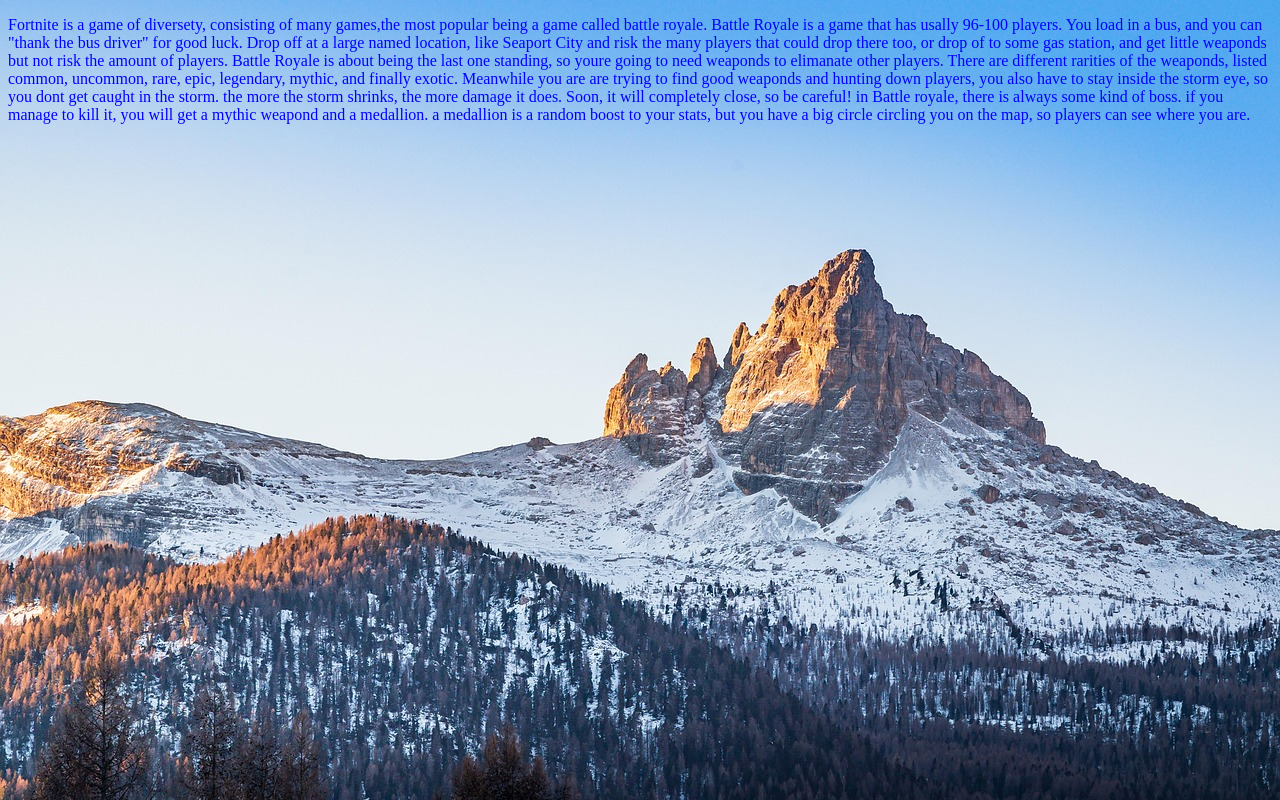
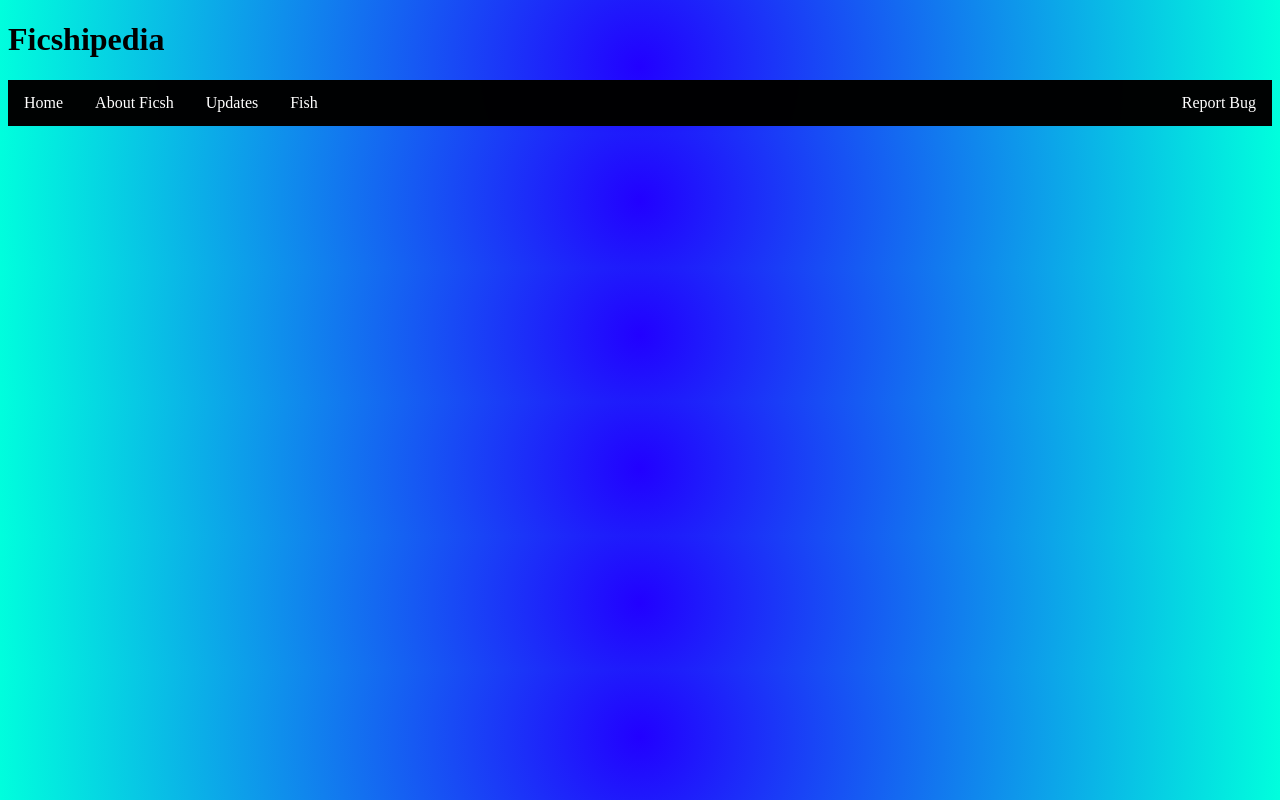
Before and after one commit to Notaguy746/mywebsite, a plain HTML site: page index.html in a window 1280 px wide. Drawn offline with Linux system fonts and the light colour scheme.

Commit message:
i updated the title

```diff
--- a/index.html
+++ b/index.html
@@ -3,21 +3,16 @@
 <head>
     <meta charset="UTF-8">
     <meta name="viewport" content="width=device-width, initial-scale=1.0">
-    <body background="ian.jpg" <body text="blue"
-    <h1></h1>
-    <p> Fortnite is a game of diversety, consisting of many games,the most popular
-        being a game called battle royale. Battle Royale is a game that has usally
-        96-100 players. You load in a bus, and you can "thank the bus driver" for
-        good luck. Drop off at a large named location, like Seaport City and risk
-        the many players that could drop there too, or drop of to some gas station,
-        and get little weaponds but not risk the amount of players. Battle Royale is
-        about being the last one standing, so youre going to need weaponds to elimanate
-        other players. There are different rarities of the weaponds, listed common,
-        uncommon, rare, epic, legendary, mythic, and finally exotic. Meanwhile you are
-        are trying to find good weaponds and hunting down players, you also have to
-        stay inside the storm eye, so you dont get caught in the storm. the more the
-        storm shrinks, the more damage it does. Soon, it will completely close, so
-        be careful! in Battle royale, there is always some kind of boss. if you
-        manage to kill it, you will get a mythic weapond and a medallion. a medallion
-        is a random boost to your stats, but you have a big circle circling you on
-        the map, so players can see where you are.
+    <title>A fun</title>
+</head>
+<body>
+    <link rel="stylesheet" href="style.css">
+<script src="script.js"></script>
+<h1>Ficshipedia</h1>
+<ul>
+<Li><a href="index.html">Home</a></Li>
+<li><a href="about.html">About Ficsh</a></li>
+<li><a href="services.html">Updates</a></li>
+<li><a href="services.html">Fish</a></li>
+<li class="hia"><a href="portfolio.html">Report Bug</a></li>
+</ul>
--- /dev/null
+++ b/style.css
@@ -0,0 +1,27 @@
+ul {
+    list-style-type: none;
+    margin: 0;
+    padding: 0;
+    background-color: #000000fd;
+    overflow: hidden;
+    }
+    li {
+        color:white;
+    float: left;
+    }
+    li a {
+    color: white;
+    text-decoration: none;
+    padding: 14px 16px;
+    display: block;
+    }
+
+    li a:hover {
+        background-color: #53863f;
+    }
+    .hia {
+        float: right;
+    }
+    body {
+        background-image: radial-gradient(circle, #2200ff, #00ffdd);
+    }
```
Also changed, not shown: ian.jpg (deleted).
